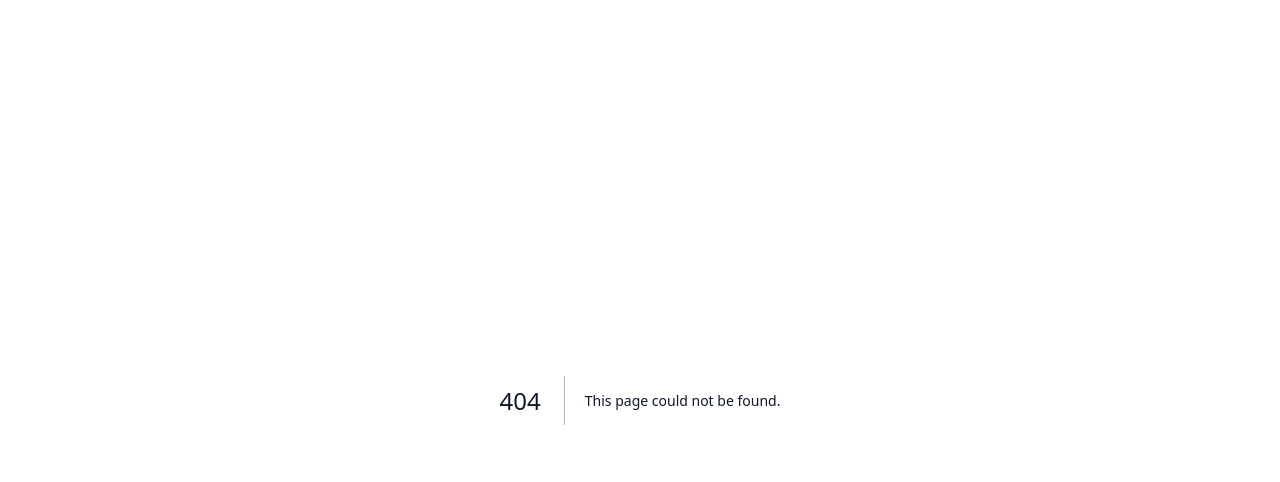
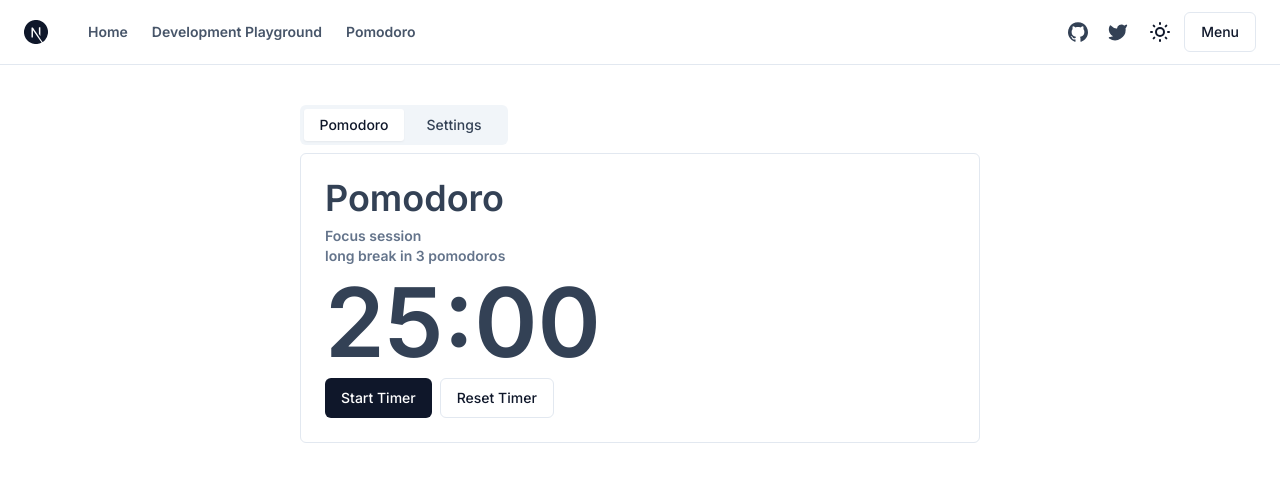
Before and after one commit to SDBurt/refocus, a Next.js app: page /pomodoro in a window 1280 px wide. Before the commit this address had no page. Shown: the top 482 px of the page. Built offline with nearby package versions, Linux system fonts and the light colour scheme.

Commit message:
remove form from pomodoro for now and fix settings connection

```diff
--- /dev/null
+++ b/components/Checkbox.tsx
@@ -0,0 +1,10 @@
+import React from 'react'
+import { Checkbox } from '@/components/ui/checkbox'
+
+const CustomCheckbox = ({id, value}) => {
+  return (
+    <Checkbox id={id} value={value}/>
+  )
+}
+
+export default CustomCheckbox
--- a/components/PomodoroClock.tsx
+++ b/components/PomodoroClock.tsx
@@ -1,35 +1,37 @@
-import Head from "next/head"
-
-import { siteConfig } from "@/config/site"
-import { Layout } from "@/components/layout"
 import { Button } from "@/components/ui/button"
 import { useEffect, useState } from "react"
 
+import { stateFlow, defaultPomoIntervals } from "@/config/pomodoro"
 
-const defaultTime = 5
+type FlowStateType = "pomodoro" | "shortBreak" | "longBreak"
 
-const makeClock = (time) => {
+const defaultState = "pomodoro"
+
+const makeClock = (t: number) => {
   return (
     `
       ${
-        Math.floor(time / 60) < 10
-          ? `0${Math.floor(time / 60)}`
-          : `${Math.floor(time / 60)}`
-      }:${time % 60 < 10 ? `0${time % 60}` : time % 60}
+        Math.floor(t / 60) < 10
+          ? `0${Math.floor(t / 60)}`
+          : `${Math.floor(t / 60)}`
+      }:${t % 60 < 10 ? `0${t % 60}` : t % 60}
     `
     )
 }
 
-export default function PlaygroundPage() {
+
+
+export default function PomodoroClock({settings}) {
 
   // Timer
-  const [time, setTime] = useState(defaultTime)
+  const [time, setTime] = useState(parseInt(settings[defaultState])*60)
   const [timerRunning, setTimerRunning] = useState(false)
-
+  const [flowState, setFlowState] = useState<FlowStateType>(defaultState)
+  const [numPomosBeforeLongBreak, setNumPomosBeforeLongBreak] = useState(defaultPomoIntervals)
 
   const resetTimer = () => {
     setTimerRunning(false)
-    setTime(defaultTime)
+    setTime(parseInt(settings[flowState])*60)
   }
   const stopTimer = () => {
     setTimerRunning(false)
@@ -38,15 +40,31 @@ export default function PlaygroundPage() {
     setTimerRunning(true)
   }
 
+  const onTimerComplete = () => {
+
+    const nextState = stateFlow[flowState].next as FlowStateType
+    setTimerRunning(false)
+    setTime(settings[nextState]*60 || stateFlow[nextState].defaultTime*60)
+
+    if (flowState === 'pomodoro') {
+      setFlowState(numPomosBeforeLongBreak <= 0 ? 'longBreak' : 'shortBreak')
+      setNumPomosBeforeLongBreak(prev => {
+        return prev <= 0 ? defaultPomoIntervals : prev - 1
+      })
+    } else {
+      setFlowState(nextState)
+    }
+  }
+
   useEffect(() => {
     const interval = setInterval(() => {
       if (timerRunning) {
         if (time > 0) {
           setTime(time - 1);
         } else if (time === 0) {
-          // TODO: Send notification to user.
+
           clearInterval(interval);
-          setTimerRunning(false)
+          onTimerComplete()
         }
       }
     }, 1000);
@@ -54,9 +72,23 @@ export default function PlaygroundPage() {
   }, [timerRunning, time]);
 
   return (
-    <>
+    <div className="flex flex-col space-y-2">
+
+          {/* Title */}
+          <div className="font-semibold text-4xl text-slate-700 dark:text-slate-400">
+            {stateFlow[flowState].label}
+          </div>
+          {/* Subtitle with details */}
+          <div className="font-semibold text-md text-slate-800 dark:text-slate-600">
+            <p className="text-sm text-slate-500 dark:text-slate-400">
+              {stateFlow[flowState].description}
+            </p>
+            <p className="text-sm text-slate-500 dark:text-slate-400">
+            long break in {numPomosBeforeLongBreak} pomodoros
+            </p>
+          </div>
           {/* Clock */}
-      <div className="font-semibold text-8xl text-slate-700 dark:text-slate-400 sm:text-8xl">
+          <div className="font-semibold text-8xl text-slate-700 dark:text-slate-400">
             {makeClock(time)}
           </div>
 
@@ -73,6 +105,7 @@ export default function PlaygroundPage() {
               )
             }
           </div>
-    </>
+
+          </div>
   )
 }
--- /dev/null
+++ b/components/settings-form.tsx
@@ -0,0 +1,97 @@
+import React, { useCallback, useState } from 'react'
+import { Button } from '@/components/ui/button'
+import { Input } from '@/components/ui/input'
+import { Label } from '@/components/ui/label'
+
+import { Checkbox } from "@/components/ui/checkbox"
+
+
+const allSettings = [
+  {
+    "label" : "Pomodoro",
+    "name" : "pomodoro",
+    "description": "Define how long the pomodoro focus session should be",
+    "caption" : "How long should a pomodoro focus time be?",
+    "type" : "number",
+  },
+  {
+    "label" : "Short Break",
+    "name" : "shortBreak",
+    "description": "Define how long a short break should be",
+    "caption" : "How long should a short break be?",
+    "type" : "number",
+  },
+  {
+    "label" : "Long Break",
+    "name" : "longBreak",
+    "description": "Define how long a long break should be. This break happens after n sessions",
+    "caption" : "How long should a long break be?",
+    "type" : "number",
+  },
+  {
+    "label" : "Sessions Before Long Break",
+    "name" : "sessionsBeforeLongBreak",
+    "description": "Define the number of pomodoro sessions before a long break",
+    "caption" : "How long should a long break be?",
+    "type" : "number",
+    "default": 3
+  },
+  {
+    "label" : "Auto Start Timer",
+    "name" : "autoStartTimer",
+    "description": "Define if the clock automatically start",
+    "caption" : "How long should a long break be?",
+    "type" : "checkbox",
+    "default": true
+  }
+]
+
+const SettingsForm = ({settings, setSettings}) => {
+
+  const [autoStartTimerValue, setAutoStartTimerValue] = useState<boolean | 'indeterminate'>(false)
+
+  const onSubmitHandler = useCallback((e: React.SyntheticEvent) => {
+    e.preventDefault()
+
+    const newSettings = {
+      "pomodoro": parseInt(e.target["pomodoro"].value),
+      "shortBreak": parseInt(e.target["shortBreak"].value),
+      "longBreak": parseInt(e.target["longBreak"].value),
+      "sessionsBeforeLongBreak": parseInt(e.target["sessionsBeforeLongBreak"].value),
+      "autoStartTimer": autoStartTimerValue,
+    }
+    setSettings(newSettings)
+
+  }, [settings, allSettings, autoStartTimerValue])
+
+  return (
+    <form onSubmit={(e) => onSubmitHandler(e)} className="flex flex-col space-y-4">
+
+        <Label className="min-w-[230px]" htmlFor="pomodoro">Pomodoro Duration</Label>
+        <Input required type="number" id="pomodoro" name="pomodoro" step="1" defaultValue={settings["pomodoro"]} />
+
+        <Label className="min-w-[230px]" htmlFor="shortBreak">Short Break Duration</Label>
+        <Input required type="number" id="shortBreak" name="shortBreak" step="1" defaultValue={settings["shortBreak"]} />
+
+        <Label className="min-w-[230px]" htmlFor="longBreak">Long Break Duration</Label>
+        <Input required type="number" id="longBreak" name="longBreak" step="1" defaultValue={settings["longBreak"]} />
+
+        <Label className="min-w-[230px]" htmlFor="sessionsBeforeLongBreak">Pomodoro Sessions Before Long Break</Label>
+        <Input required type="number" id="sessionsBeforeLongBreak" name="sessionsBeforeLongBreak" step="1" defaultValue={settings["sessionsBeforeLongBreak"]} />
+
+        <div className='flex flex-row space-x-2'>
+          <Checkbox id="autoStartTimer" checked={autoStartTimerValue} onCheckedChange={setAutoStartTimerValue}/>
+          <Label className="min-w-[230px]" htmlFor="autoStartTimer">Auto Start Duration</Label>
+        </div>
+
+
+        <div className='pt-6'>
+          <Button type="submit">Save changes</Button>
+        </div>
+
+
+    </form>
+  )
+}
+
+export default SettingsForm
--- /dev/null
+++ b/config/pomodoro.ts
@@ -0,0 +1,34 @@
+export const stateFlow = {
+  pomodoro: {
+    label: "Pomodoro",
+    description: "Focus session",
+    next: "shortBreak",
+    defaultTime: 1,
+    color: "green",
+  },
+  shortBreak: {
+    label: "Short Break",
+    description:
+      "Take a short break, typically 5-10 minutes, which promotes assimilation",
+    next: "pomodoro",
+    defaultTime: 1,
+    color: "blue",
+  },
+  longBreak: {
+    label: "Long Break",
+    description: "take a longer break.",
+    next: "pomodoro",
+    defaultTime: 1,
+    color: "red",
+  },
+}
+
+export const pomodoroDescription = `
+A time management technique where you break work into intervals.
+`
+
+export const defaultPomoIntervals = 3
+export const defaultTime = 5
+export const defaultState = "pomodoro"
+
+export default stateFlow
--- a/config/site.ts
+++ b/config/site.ts
@@ -23,6 +23,10 @@ export const siteConfig: SiteConfig = {
       title: "Development Playground",
       href: "/playground",
     },
+    {
+      title: "Pomodoro",
+      href: "/pomodoro",
+    },
   ],
   links: {
     twitter: "https://twitter.com/sdburt",
--- /dev/null
+++ b/pages/pomodoro.tsx
@@ -0,0 +1,69 @@
+import Head from "next/head"
+
+import { siteConfig } from "@/config/site"
+import { Layout } from "@/components/layout"
+
+
+import { Tabs, TabsContent, TabsList, TabsTrigger } from "@/components/ui/tabs"
+
+import PomodoroClock from "@/components/PomodoroClock"
+import SettingsForm from "@/components/settings-form"
+import { useEffect, useState } from "react"
+
+export default function PomodoroPage() {
+
+  const [settings, setSettings] = useState(
+    {
+      "pomodoro": "25",
+      "shortBreak": "5",
+      "longBreak": "25",
+      "sessionsBeforeLongBreak": "3",
+      "autoStartTimer": false
+    }
+  )
+
+  useEffect(() => {
+    console.log("USEEFFECT: ", settings)
+  }, [settings])
+
+  return (
+    <Layout>
+      <Head>
+        <title>{siteConfig.name}</title>
+        <meta
+          name="description"
+          content={siteConfig.description}
+        />
+        <meta name="viewport" content="width=device-width, initial-scale=1" />
+        <link rel="icon" href="/favicon.ico" />
+      </Head>
+
+      <section className="container items-center gap-6 pt-6 pb-8 md:py-10 max-w-[980px]">
+        <div className="flex flex-col gap-2 items-center space-y-8 justify-center">
+
+
+        <Tabs defaultValue="pomodoro" className="w-[680px]">
+        <TabsList>
+          <TabsTrigger value="pomodoro">Pomodoro</TabsTrigger>
+          <TabsTrigger value="settings">Settings</TabsTrigger>
+        </TabsList>
+
+        <TabsContent value="pomodoro">
+          <div className="flex flex-col space-y-8">
+            <PomodoroClock settings={settings}/>
+            {/* <TaskList /> */}
+          </div>
+
+
+        </TabsContent>
+
+        <TabsContent value="settings">
+          <SettingsForm settings={settings} setSettings={setSettings}/>
+        </TabsContent>
+      </Tabs>
+
+        </div>
+      </section>
+    </Layout>
+  )
+}
```
Lines whose indentation alone changed are shown as unchanged.
